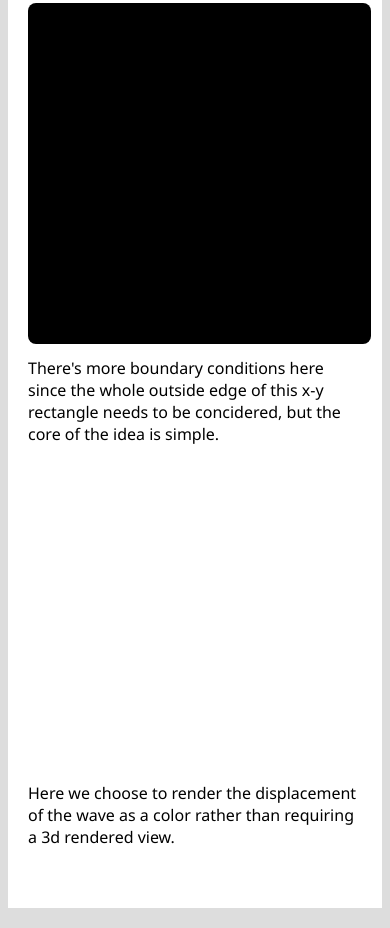
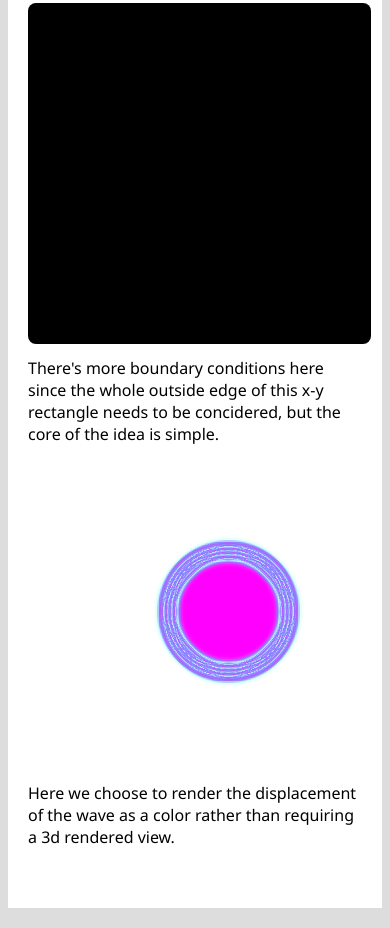
Before and after one commit to Zingler/website, a Gatsby site: page /project/wave in a window 390 px wide. Shown: the part 3944-4872 px from the top of the page. Built offline with nearby package versions, Linux system fonts and the light colour scheme; Gatsby itself is replaced by a stand-in of ours.

Commit message:
Fixing view port calculation for 2d wave animation for mobile

```diff
--- a/src/components/wave2d.js
+++ b/src/components/wave2d.js
@@ -71,12 +71,9 @@ export default class Wave2D extends React.Component {
             var bounding = elem.getBoundingClientRect();
 
             // Check if it's out of the viewport on each side
-            var out = {};
-            out.top = bounding.top < 0;
-            out.left = bounding.left < 0;
-            out.bottom = bounding.bottom > (window.innerHeight || document.documentElement.clientHeight);
-            out.right = bounding.right > (window.innerWidth || document.documentElement.clientWidth);
-            return out.top || out.left || out.bottom || out.right;
+            let before = bounding.top > (window.innerHeight || document.documentElement.clientHeight);
+            let after = bounding.bottom < 0;
+            return before || after
         };
 
 
```
